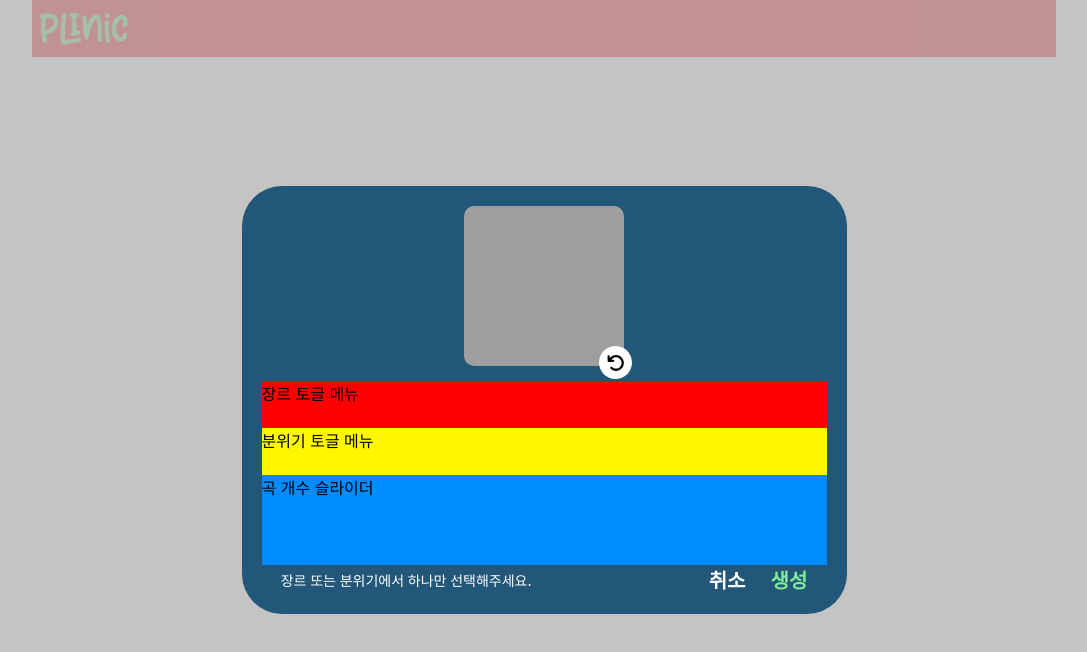
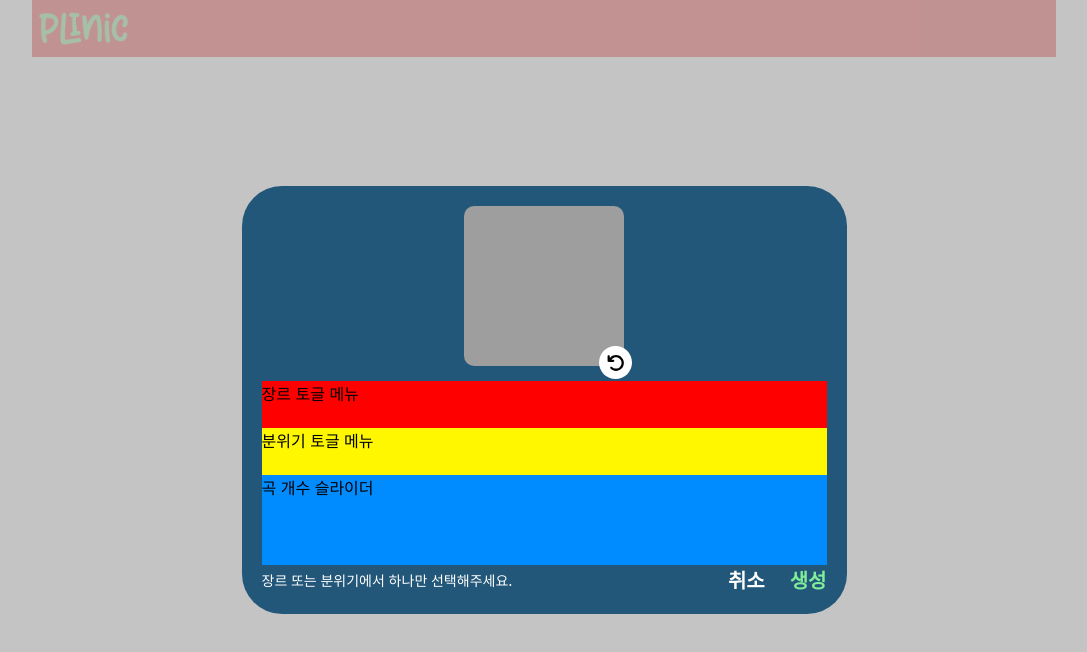
Before and after one commit to LEEHALAM/Plinic-Front, a React (Create React App) app in the folder plinic/: page /HL/modal in a window 1280 px wide. Both pictures are taken after a click on the element "플레이리스트 모달 버튼". Shown: the top 652 px of the page, without its empty margins (96-1183 px from the left). Built offline with nearby package versions, Linux system fonts and the light colour scheme; grey boxes are pictures that could not be loaded.

Commit message:
:adhesive_bandage::lipstick: (halam/feature/components/#3) Modal 컴포 내부 Footer 좌우여백 생기는 이슈 해결

```diff
--- a/plinic/src/components/modal/Footer.jsx
+++ b/plinic/src/components/modal/Footer.jsx
@@ -25,8 +25,10 @@ const WHITE = ({ theme }) => theme.color.white;
 const THICK = ({ theme }) => theme.font.weight.thick;
 
 const Wrapper = styled.div`
+  width: 100%;
   display: flex;
   align-items: center;
+  justify-content: space-between;
 `;
 
 const Text = styled.span`
```
